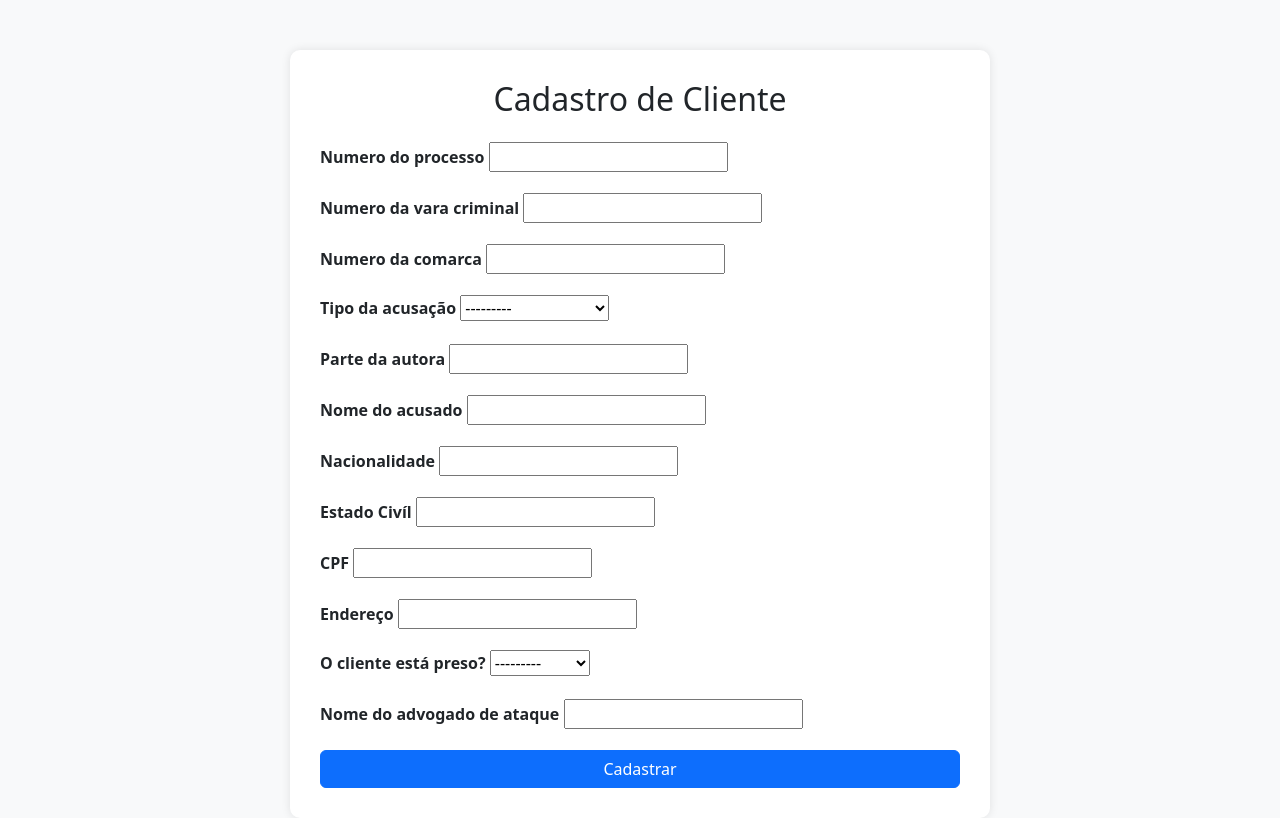
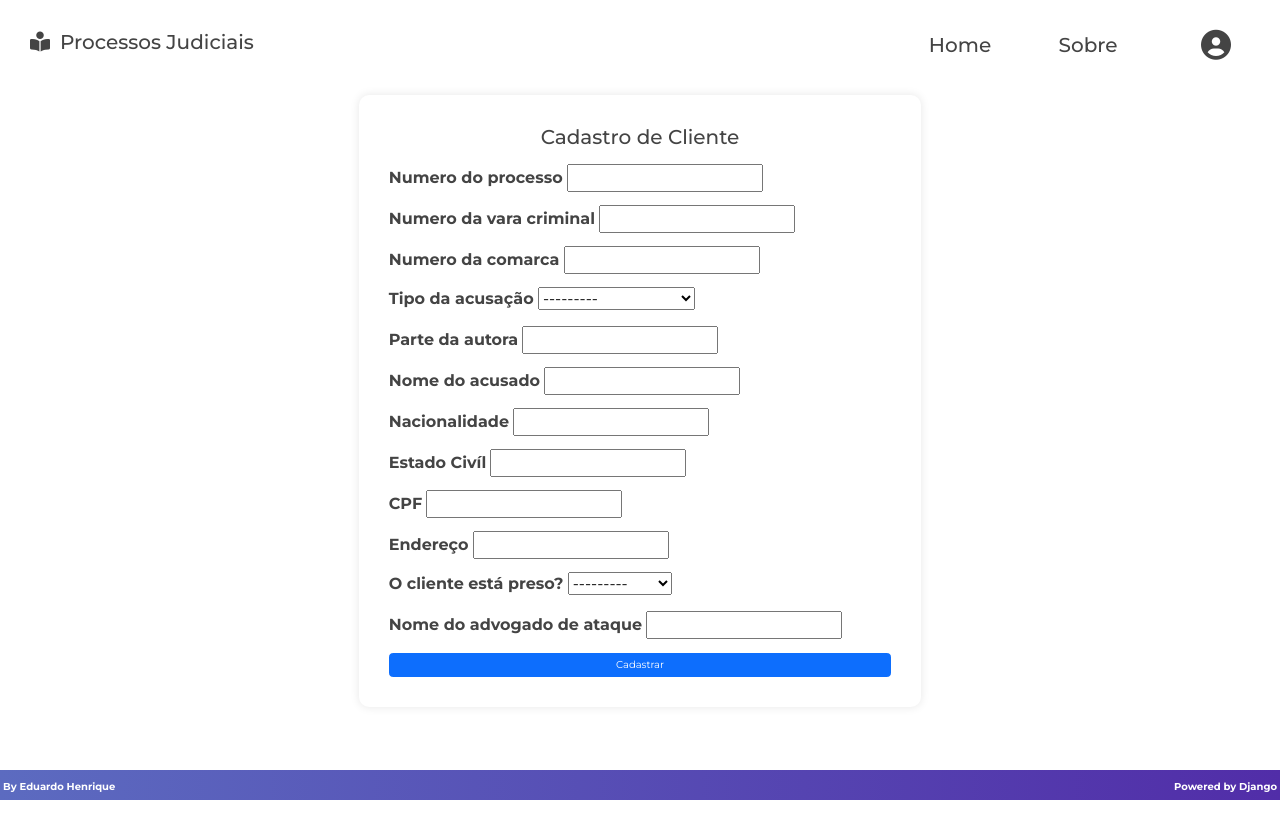
Before and after one commit to EduardoHPN/PI5-intelig-ncia-artificial-, a Django app: template recipes/templates/recipes/formulario/paragrafOne.html in a window 1280 px wide. Run offline with Django 5.2, Linux system fonts and the light colour scheme; the template is opened without the code that fills it: values that come from a table or form of the project are taken from there, others are empty.

Commit message:
estilizacao header and footer

```diff
--- a/recipes/templates/recipes/formulario/paragrafOne.html
+++ b/recipes/templates/recipes/formulario/paragrafOne.html
@@ -1,20 +1,12 @@
 <!DOCTYPE html>
 <html lang="pt-br">
 
-<head>
-    <meta charset="UTF-8">
-    <meta name="viewport" content="width=device-width, initial-scale=1.0">
-    <title>Cadastro de Cliente</title>
-    <!-- Link do Bootstrap -->
-    <link href="https://cdn.jsdelivr.net/npm/bootstrap@5.3.0-alpha1/dist/css/bootstrap.min.css" rel="stylesheet">
+{% include "recipes/partials/head.html" %}
+<link href="https://cdn.jsdelivr.net/npm/bootstrap@5.3.0-alpha1/dist/css/bootstrap.min.css" rel="stylesheet">
+<link rel="stylesheet" href="/static/recipes/css/styles.css">
     <style>
-        body {
-            background-color: #f8f9fa;
-            padding-top: 50px;
-        }
-
         .form-container {
-            max-width: 700px;
+            max-width: 50%;
             margin: 0 auto;
             background-color: white;
             padding: 30px;
@@ -26,10 +18,8 @@
             font-weight: bold;
         }
     </style>
-</head>
-
 <body>
-
+    {% include "recipes/partials/header.html" %}
     <div class="container">
         <div class="form-container">
             <h2 class="text-center mb-4">Cadastro de Cliente</h2>
@@ -60,7 +50,7 @@
 
     {% load static %}
     <script src="{% static 'js/form-salvar.js' %}"></script>
-
+    {% include 'recipes/partials/footer.html' %}
 </body>
 
 </html>
--- a/recipes/templates/recipes/pages/login.html
+++ b/recipes/templates/recipes/pages/login.html
@@ -5,7 +5,7 @@
   <meta charset="UTF-8">
   <meta name="viewport" content="width=device-width, initial-scale=1.0">
   <link rel="stylesheet" href="https://cdnjs.cloudflare.com/ajax/libs/font-awesome/6.7.2/css/all.min.css">
-  <link rel="stylesheet" href="/static/recipes/css/loginstyle.css">
+  <link rel="stylesheet" href="{% static 'recipes/css/loginstyle.css' %}">
   <title>Login do Usuário</title>
   <!--
   <style>
--- a/recipes/templates/recipes/partials/header.html
+++ b/recipes/templates/recipes/partials/header.html
@@ -10,7 +10,7 @@
         </div>
         <div class="main-header container2">
             <h2>
-                <a class="main-logo" href="#">
+                <a class="main-logo" href="/home">
                     <span class="main-sobre-text">Home</span>
                 </a>
             </h2>
@@ -25,7 +25,7 @@
         <div class="main-header container2">
             <h2>
                 <a class="main-logo" href="#">
-                    <span class="main-sobre-text">Conta</span>
+                    <i class="fa-solid fa-circle-user main-logo-icon2"></i>
                 </a>
             </h2>
         </div>
--- a/static/recipes/css/styles.css
+++ b/static/recipes/css/styles.css
@@ -3,8 +3,8 @@
 :root {
     --color-primary: #269fe6;
     --color-primary-hover: #2086c2;
-    --color-primary-dark: #13141f;
-    --color-primary-dark-hover: #212336;
+    --color-primary-gradient: linear-gradient(to right, #5c6bc0, #512da8);
+    --color-primary-gradient-hover: #212336;
     --color-primary-light: #d4ecfa;
     --color-primary-light-hover: #bdd8e7;
     --color-white: #fff;
@@ -93,7 +93,7 @@ body {
 
 .main-logo {
     font-size: 2rem;
-    color: var(--color-primary-dark);
+    color: var(--color-primary-gradient);
     text-decoration: none;
     display: flex;
     flex-flow: row nowrap;
@@ -104,6 +104,9 @@ body {
 
 .main-logo-icon {
     margin-right: 2rem;
+}
+.main-logo-icon2 {
+    font-size: 3rem;
 }
 /*HEADER.HTML*/
 
@@ -133,7 +136,7 @@ h6 {
 
 .form-search {
 
-    border: .2rem solid var(--color-primary-dark);
+    border: .2rem solid var(--color-primary-gradient);
     max-width: 64rem;
     margin: 0 auto;
     border-radius: .4rem;
@@ -177,11 +180,15 @@ h6 {
     grid-template-columns: repeat(auto-fit, minmax(340px, 1fr));
     gap: var(--spacing-gutter-large);
 }
-
+.main-content-list.container{
+    max-width: 75%;
+    margin: auto;
+    padding: 50px;
+}
 .recipe {
     background: var(--color-white);
     box-shadow: -5px 5px 10px rgba(0, 0, 0, .2);
-    transition: all 300ms ease-in-out;
+    transition: all 200ms ease-in-out;
     transform: scale(1);
     border-radius: .4rem;
     overflow: hidden;
@@ -193,7 +200,7 @@ h6 {
 }
 
 .recipe-list-item {
-    max-width: 64rem;
+    max-width: 100%;
 }
 
 .recipe-list-item:hover {
@@ -225,12 +232,12 @@ h6 {
 
 .recipe-author a {
     color: var(--color-primary);
-    transition: all 300ms ease-in-out;
+    transition: all 200ms ease-in-out;
     text-decoration: none;
 }
 
 .recipe-author a:hover {
-    color: var(--color-primary-dark);
+    color: var(--color-primary-gradient);
 }
 
 .recipe-meta-container {
@@ -256,7 +263,7 @@ h6 {
 }
 
 .recipe-footer a {
-    background: var(--color-primary-dark);
+    background: var(--color-primary-gradient);
     display: block;
     color: var(--color-white);
     text-decoration: none;
@@ -274,7 +281,7 @@ h6 {
     }
 
 .recipe-footer a:hover {
-    filter: brightness(2);
+    filter: brightness(.7);
 }
 
 /*footer*/
@@ -282,7 +289,8 @@ h6 {
     display: flex;
     align-items: center;
     justify-content: space-between;
-    background: var(--color-primary-dark);
+    background-color: #512da8;
+    background: var(--color-primary-gradient);
     color: var(--color-white);
     padding: 0.3rem;
     position: fixed;
@@ -299,6 +307,7 @@ h6 {
     font-size: 1rem;
     color: var(--color-white);
     text-decoration: none;
+    font-weight: bold;
     transition: all 300ms ease-in-out;
 }
 
```
Also changed, not shown: db.sqlite3.
